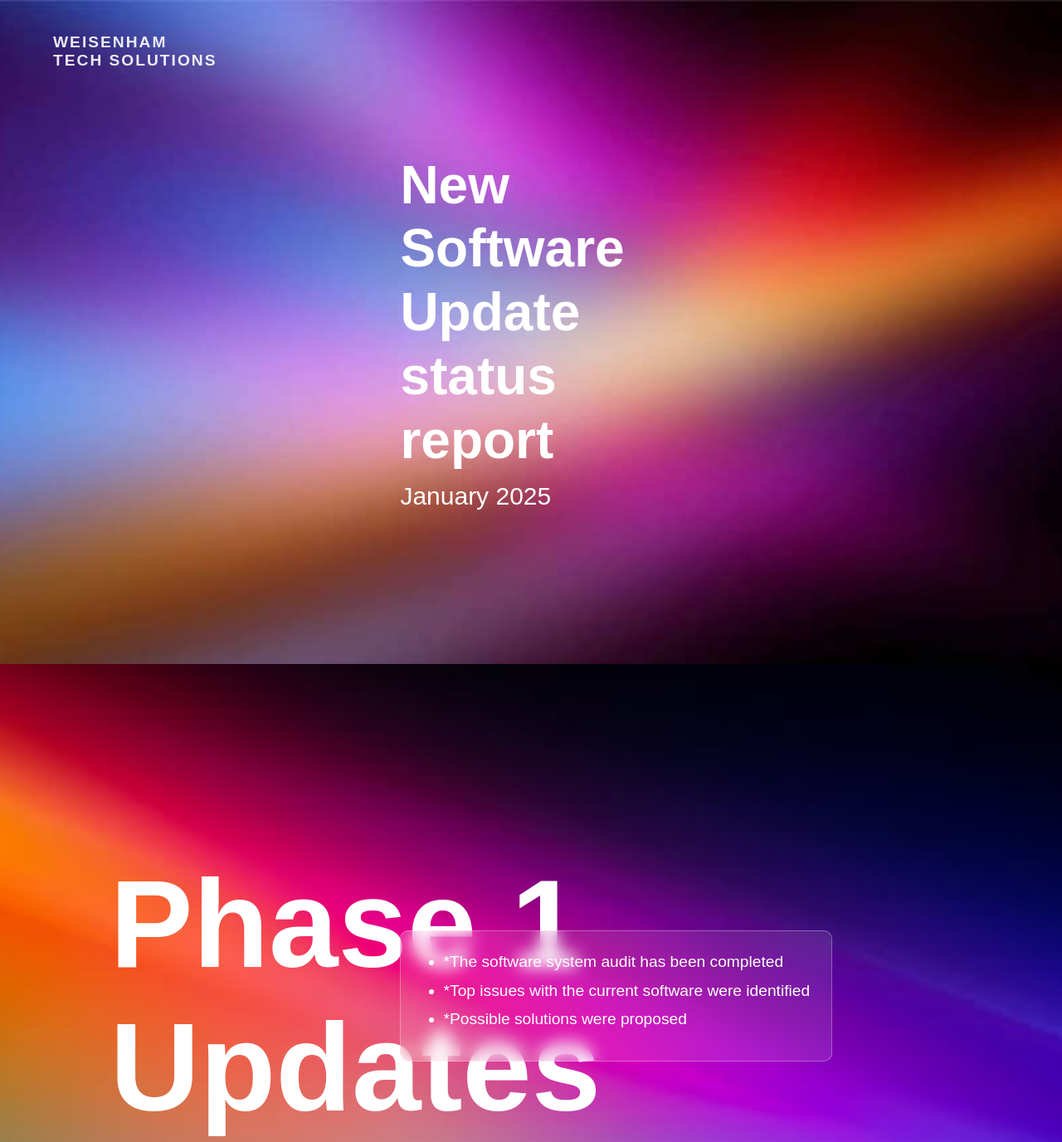
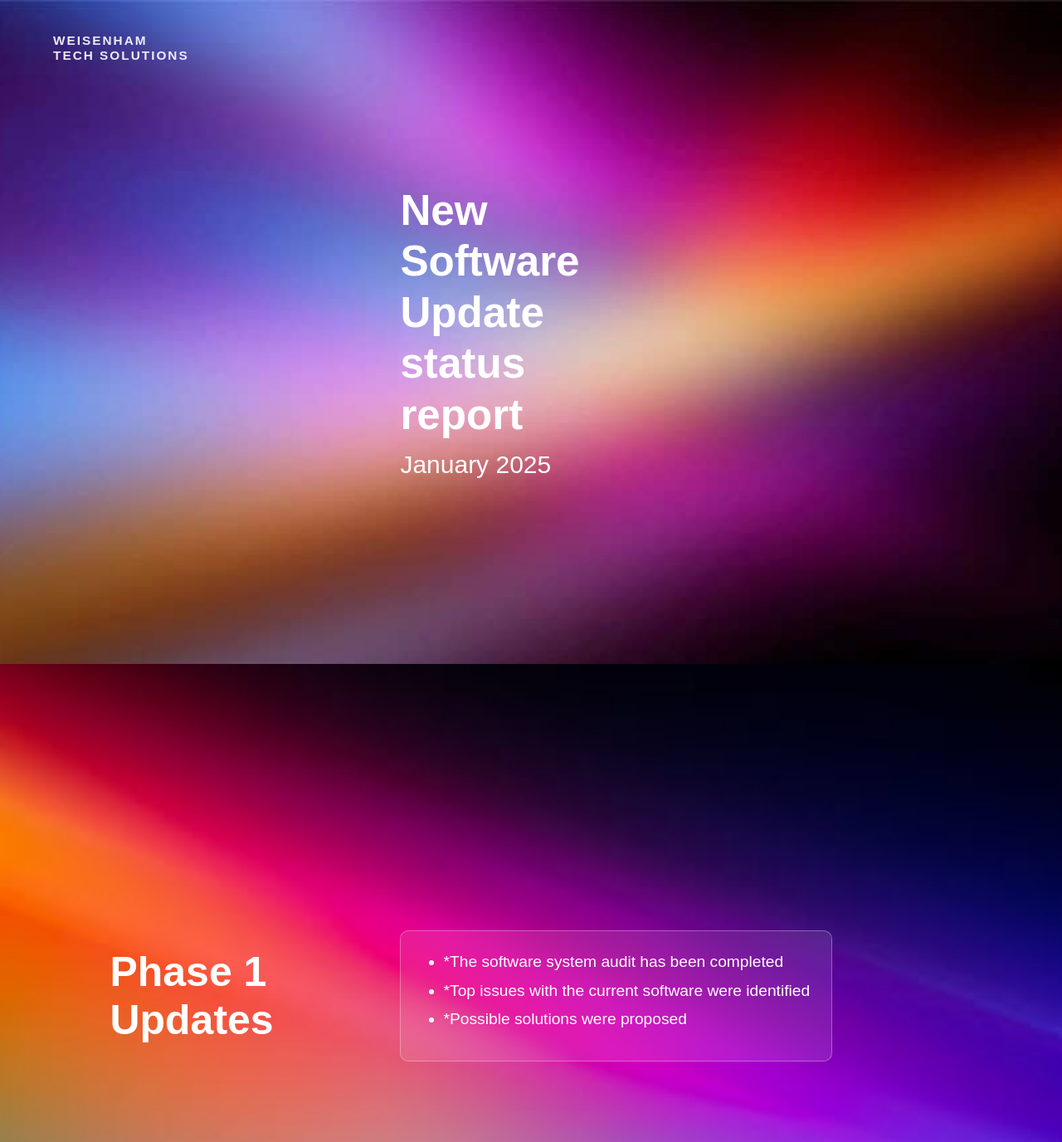
Before and after one commit to setakarimi/background, a plain HTML site: page index.html in a window 1280 px wide. Shown: the top 1376 px of the page at 83% size. Drawn offline with Linux system fonts and the light colour scheme.

Commit message:
Update z.css

```diff
--- a/z.css
+++ b/z.css
@@ -22,8 +22,6 @@
     src: url('tt_prosto_sans/TT\ Prosto\ Sans\ Trial\ Regular.otf') format('otf');
 
 }
-
-/* تنظیم کلی صفحه */
 body {
     font-family: 'TT Prosto Sans', sans-serif;
     margin: 0;
@@ -31,7 +29,6 @@ body {
     color: white;
 }
 
-/* 📌 تنظیم پس‌زمینه هر بخش */
 section {
     display: flex;
     flex-direction: column;
@@ -44,13 +41,11 @@ section {
     background-size: cover;
     background-position: center;
 }
-
-/* 📌 تنظیم تصاویر پس‌زمینه */
 .bg1 { background-image: url('b1.jpg'); }
 .bg2 { background-image: url('b5.jpg'); }
 .bg3 { background-image: url('b4.jpg'); }
 
-/* 📌 استایل لوگو */
+
 .header {
     position: absolute;
     top: 5%;
@@ -59,7 +54,7 @@ section {
 
 .logo {
     font-family: 'TT Lakes Neue', sans-serif;
-    font-size: 1.5vw; /* اندازه به درصد صفحه */
+    font-size: 1.2vw;
     font-weight: 700;
     text-transform: uppercase;
     letter-spacing: 2px;
@@ -67,8 +62,8 @@ section {
 }
 h1 {
     font-family: 'TT Prosto Sans', sans-serif;
-    font-size: 5vw; /* تنظیم اندازه مطابق Canva */
-    font-weight: 700;
+    font-size: 4vw;
+    font-weight: 800;
     line-height: 1.2;
     max-width: 60%;
 }
@@ -80,14 +75,14 @@ p {
 }
 h2 {
     font-family: 'TT Lakes Neue', sans-serif;
-    font-size: 150px;
+    font-size: 50px;
     font-weight: 700;
     color: #ffffff;
 }
 .update-box {
     text-align: left;
     margin-left: 30px;
-    font-size: 50px;
+    font-size: 30px;
 
 }
 .bg3{
@@ -99,7 +94,6 @@ h2 {
     justify-content: center;
 }
 .content{
-    font-size:80px ;
     margin-left: 380px;
 
 }
@@ -125,8 +119,6 @@ h2 {
     backdrop-filter: blur(10px);
     font-size: medium;
 }
-
-/* 📌 لیست‌های داخل باکس */
 ul {
     list-style-type: disc;
     padding-left: 2vw;
```
